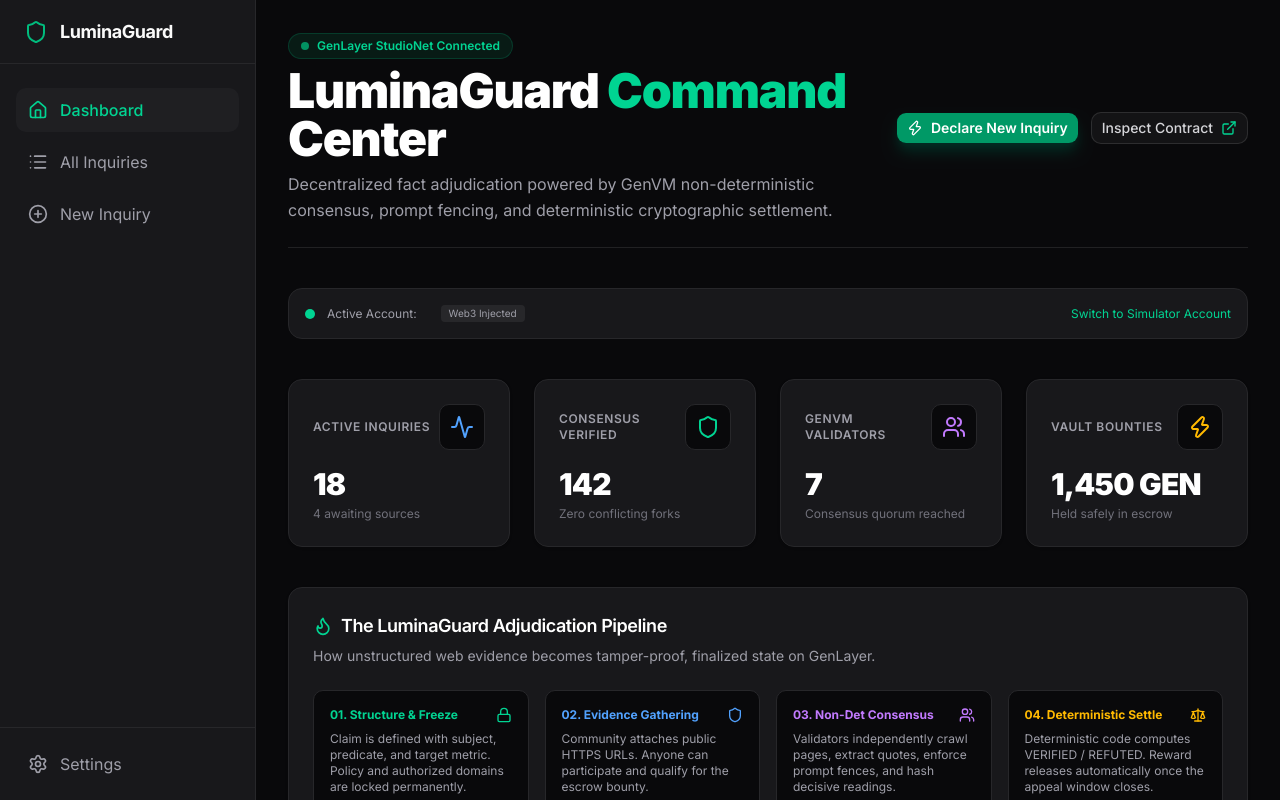
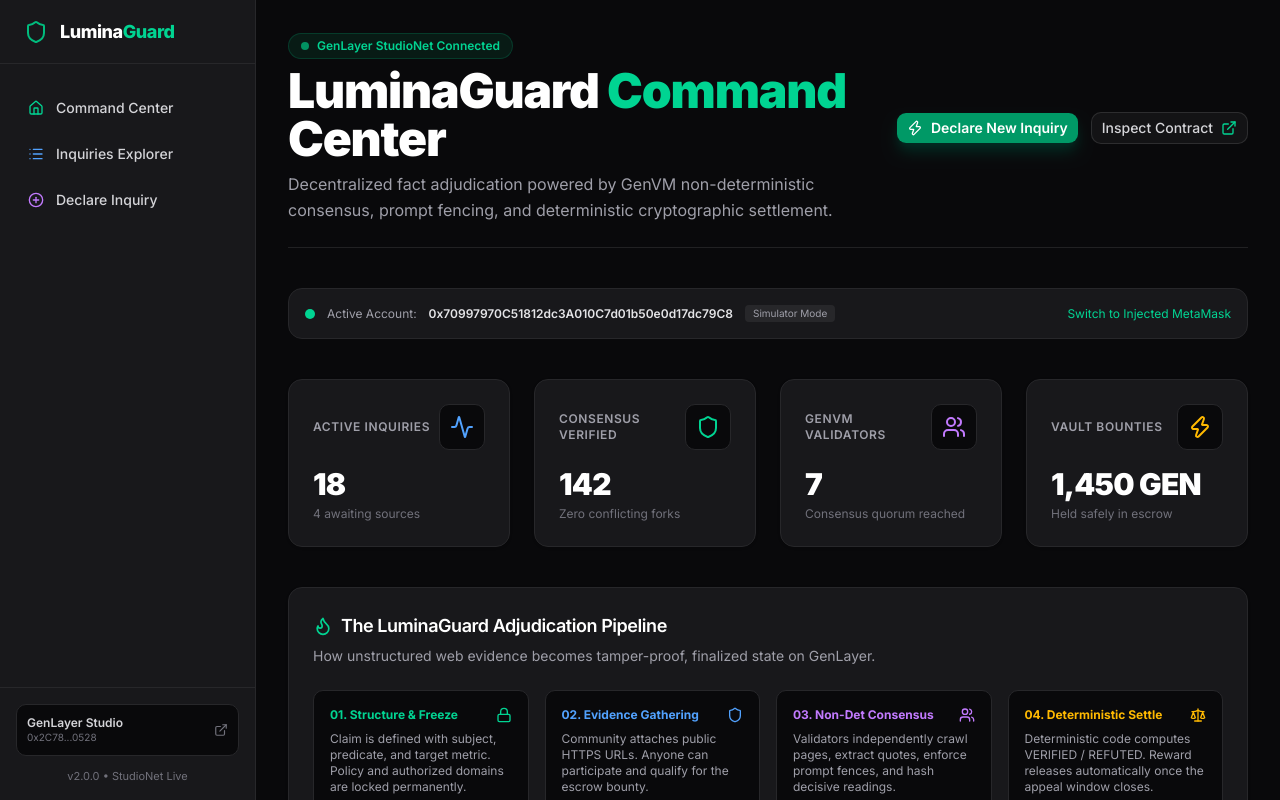
Before and after one commit to k-beee/LuminaGuard, a Next.js app in the folder frontend/: page / in a window 1280 px wide. Built offline with nearby package versions, Linux system fonts and the light colour scheme; no server answers.

Commit message:
feat: integrate WalletProvider context into RootLayout with live GenLayer contract explorer link

```diff
--- a/frontend/src/app/layout.tsx
+++ b/frontend/src/app/layout.tsx
@@ -2,13 +2,15 @@
 import { Inter } from "next/font/google";
 import "./globals.css";
 import Link from "next/link";
-import { Shield, Home, List, PlusCircle, Settings } from "lucide-react";
+import { Shield, Home, List, PlusCircle, ExternalLink, HelpCircle } from "lucide-react";
+import { WalletProvider } from "@/context/WalletContext";
+import { LUMINA_CONTRACT_ADDRESS, EXPLORER_URL } from "@/config/constants";
 
 const inter = Inter({ subsets: ["latin"] });
 
 export const metadata: Metadata = {
   title: "LuminaGuard | Intelligent Fact Adjudication",
-  description: "Decentralized Truth Evaluation via GenVM",
+  description: "Decentralized Truth Evaluation via GenVM and LLM Consensus",
 };
 
 export default function RootLayout({
@@ -19,33 +21,63 @@
   return (
     <html lang="en" className="dark">
       <body className={`${inter.className} bg-zinc-950 text-zinc-50 antialiased`}>
+        <WalletProvider>
           <div className="flex h-screen overflow-hidden">
             {/* Sidebar */}
-          <aside className="w-64 flex-shrink-0 bg-zinc-900 border-r border-zinc-800 flex flex-col">
+            <aside className="w-64 flex-shrink-0 bg-zinc-900 border-r border-zinc-800 flex flex-col justify-between">
+              <div>
                 <div className="h-16 flex items-center px-6 border-b border-zinc-800">
                   <Shield className="w-6 h-6 text-emerald-500 mr-3" />
-              <span className="font-bold text-lg tracking-tight">LuminaGuard</span>
+                  <span className="font-extrabold text-lg tracking-tight text-white">
+                    Lumina<span className="text-emerald-400">Guard</span>
+                  </span>
                 </div>
 
-            <nav className="flex-1 overflow-y-auto py-6 px-4 space-y-2">
-              <Link href="/" className="flex items-center space-x-3 px-3 py-2.5 bg-zinc-800/50 rounded-lg text-emerald-400 font-medium">
-                <Home className="w-5 h-5" />
-                <span>Dashboard</span>
+                <nav className="py-6 px-4 space-y-1.5">
+                  <Link
+                    href="/"
+                    className="flex items-center space-x-3 px-3 py-2.5 rounded-lg text-zinc-300 hover:text-white hover:bg-zinc-800/60 font-medium text-sm transition-colors"
+                  >
+                    <Home className="w-4 h-4 text-emerald-400" />
+                    <span>Command Center</span>
                   </Link>
-              <Link href="/inquiries" className="flex items-center space-x-3 px-3 py-2.5 hover:bg-zinc-800/50 rounded-lg text-zinc-400 hover:text-zinc-100 transition-colors">
-                <List className="w-5 h-5" />
-                <span>All Inquiries</span>
+                  <Link
+                    href="/inquiries"
+                    className="flex items-center space-x-3 px-3 py-2.5 rounded-lg text-zinc-300 hover:text-white hover:bg-zinc-800/60 font-medium text-sm transition-colors"
+                  >
+                    <List className="w-4 h-4 text-blue-400" />
+                    <span>Inquiries Explorer</span>
                   </Link>
-              <Link href="/create" className="flex items-center space-x-3 px-3 py-2.5 hover:bg-zinc-800/50 rounded-lg text-zinc-400 hover:text-zinc-100 transition-colors">
-                <PlusCircle className="w-5 h-5" />
-                <span>New Inquiry</span>
+                  <Link
+                    href="/create"
+                    className="flex items-center space-x-3 px-3 py-2.5 rounded-lg text-zinc-300 hover:text-white hover:bg-zinc-800/60 font-medium text-sm transition-colors"
+                  >
+                    <PlusCircle className="w-4 h-4 text-purple-400" />
+                    <span>Declare Inquiry</span>
                   </Link>
                 </nav>
+              </div>
 
-            <div className="p-4 border-t border-zinc-800">
-              <div className="flex items-center space-x-3 px-3 py-2 hover:bg-zinc-800/50 rounded-lg text-zinc-400 hover:text-zinc-100 transition-colors cursor-pointer">
-                <Settings className="w-5 h-5" />
-                <span>Settings</span>
+              <div className="p-4 border-t border-zinc-800 space-y-3">
+                <a
+                  href={`${EXPLORER_URL}/address/${LUMINA_CONTRACT_ADDRESS}`}
+                  target="_blank"
+                  rel="noreferrer"
+                  className="flex items-center justify-between p-2.5 bg-zinc-950 rounded-lg border border-zinc-800 hover:border-zinc-700 transition-colors text-xs text-zinc-400 group"
+                >
+                  <div>
+                    <p className="font-semibold text-zinc-300 group-hover:text-emerald-400 transition-colors">
+                      GenLayer Studio
+                    </p>
+                    <p className="font-mono text-[10px] text-zinc-500">
+                      {LUMINA_CONTRACT_ADDRESS.slice(0, 6)}...{LUMINA_CONTRACT_ADDRESS.slice(-4)}
+                    </p>
+                  </div>
+                  <ExternalLink className="w-3.5 h-3.5 text-zinc-500 group-hover:text-emerald-400" />
+                </a>
+
+                <div className="text-[11px] text-zinc-500 text-center font-mono">
+                  v2.0.0 • StudioNet Live
                 </div>
               </div>
             </aside>
@@ -55,6 +87,7 @@
               {children}
             </main>
           </div>
+        </WalletProvider>
       </body>
     </html>
   );
```
Lines whose indentation alone changed are shown as unchanged.
